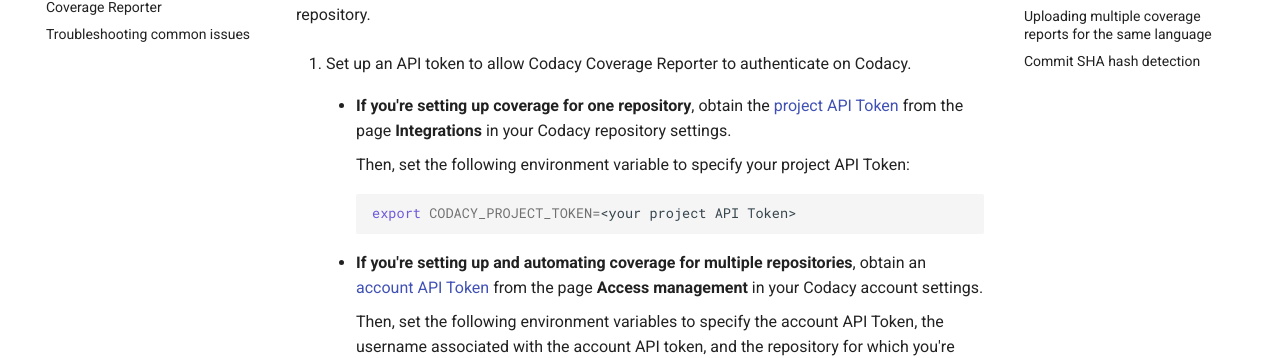
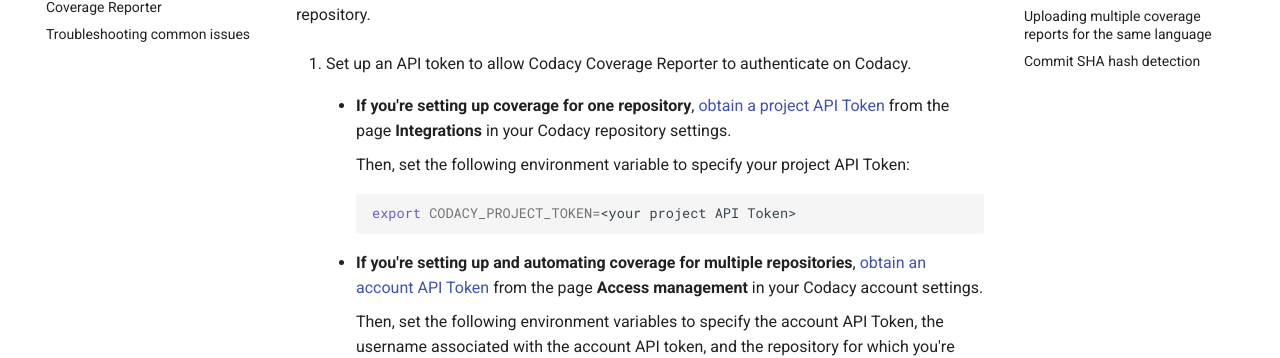
Before and after one commit to codacy/codacy-coverage-reporter, an MkDocs documentation site: the page built from docs/index.md, in a window 1280 px wide and 900 px high, scrolled down 1898 px. Shown: the part 164-522 px from the top of the window. Built offline with MkDocs 1.6.1 and Material for MkDocs 9.7.7, drawn with Linux system fonts in a browser that asks for light colours.

Commit message:
doc: Improve links to instructions on obtaining API tokens

````diff
--- a/docs/index.md
+++ b/docs/index.md
@@ -115,7 +115,7 @@
 1.  Set up an API token to allow Codacy Coverage Reporter to authenticate on Codacy.
     {: id="authenticate"}
 
-    -   **If you're setting up coverage for one repository**, obtain the [project API Token](../codacy-api/api-tokens/#project-api-tokens) from the page **Integrations** in your Codacy repository settings.
+    -   **If you're setting up coverage for one repository**, [obtain a project API Token](../codacy-api/api-tokens/#project-api-tokens) from the page **Integrations** in your Codacy repository settings.
 
         Then, set the following environment variable to specify your project API Token:
 
@@ -123,7 +123,7 @@
         export CODACY_PROJECT_TOKEN=<your project API Token>
         ```
 
-    -   **If you're setting up and automating coverage for multiple repositories**, obtain an [account API Token](../codacy-api/api-tokens/#account-api-tokens) from the page **Access management** in your Codacy account settings.
+    -   **If you're setting up and automating coverage for multiple repositories**, [obtain an account API Token](../codacy-api/api-tokens/#account-api-tokens) from the page **Access management** in your Codacy account settings.
 
         Then, set the following environment variables to specify the account API Token, the username associated with the account API token, and the repository for which you're uploading the coverage information:
 
````
